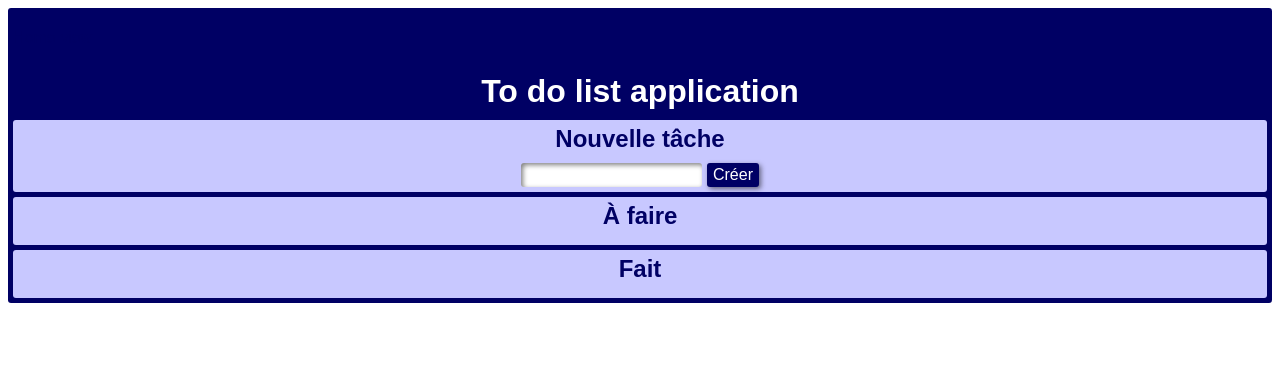
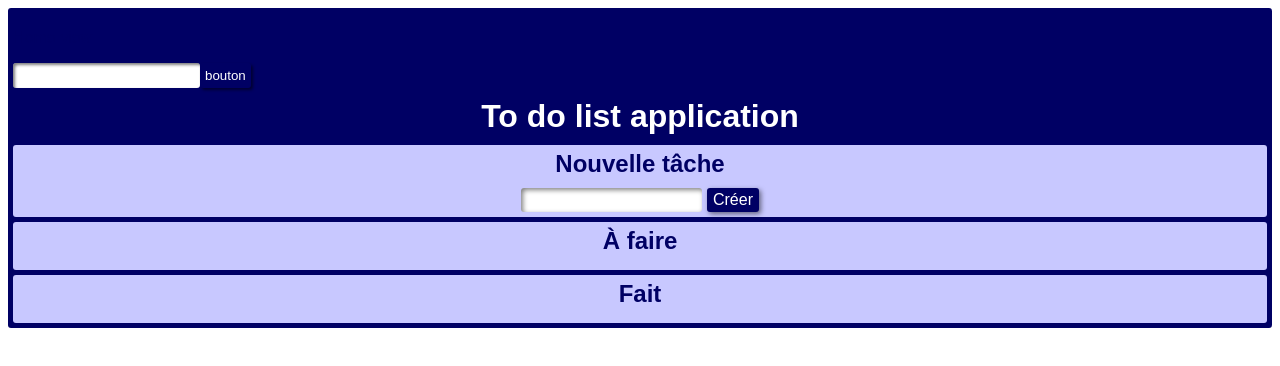
Before and after one commit to alebus84/to-do-list-application-v1.0.0, a Vue app: page / in a window 1280 px wide. Shown: the top 366 px of the page. Built offline with nearby package versions, Linux system fonts and the light colour scheme.

Commit message:
Création d'un composant input.

```diff
--- /dev/null
+++ b/src/components/Input.vue
@@ -0,0 +1,58 @@
+<template>
+
+  <input
+      v-if="props.type === 'text'"
+      class="text-input"
+      :type="props.type">
+
+  <input
+      v-else-if="props.type === 'button'"
+      class="button-input"
+      :type="props.type"
+      :value="props.value">
+
+</template>
+
+<script setup>
+
+// Définition des props :
+const props = defineProps({
+
+  // Attribut "type" de l'input.
+  type: {
+    type: String,
+    required: true
+  },
+
+  // Attribut "value" de l'input.
+  value: {
+    type: String,
+    required: false
+  }
+
+});
+// Fin de définition des props.
+
+</script>
+
+<style scoped>
+
+.text-input {
+  background-color: var(--white-color);
+  color: var(--dark-blue-color);
+  border: none;
+  box-shadow: var(--small-inner-shadow);
+  border-radius: var(--small-border-radius);
+  padding: var(--small-padding);
+}
+
+.button-input {
+  background-color: var(--dark-blue-color);
+  color: var(--white-color);
+  border: none;
+  box-shadow: var(--small-shadow);
+  border-radius: var(--small-border-radius);
+  padding: var(--small-padding);
+}
+
+</style>
--- a/src/css/main.css
+++ b/src/css/main.css
@@ -0,0 +1,17 @@
+:root {
+
+    /* Couleurs : */
+    --white-color: rgb(255, 255, 255);
+    --dark-blue-color: rgb(0, 0, 100);
+
+    /* Arrondis : */
+    --small-border-radius: 3px;
+
+    /* Ombres : */
+    --small-inner-shadow: inset 2px 2px 3px rgba(0, 0, 0, 0.5);
+    --small-shadow: 2px 2px 3px rgba(0, 0, 0, 0.5);
+
+    /* Marges : */
+    --small-padding: 5px;
+
+}
--- a/src/js/main.js
+++ b/src/js/main.js
@@ -1,4 +1,7 @@
+import '../css/main.css';
+
 import { createApp } from 'vue';
+
 import App from '../../App.vue';
 
 const app = createApp(App);
--- a/src/views/Home.vue
+++ b/src/views/Home.vue
@@ -6,10 +6,17 @@
       Home view
     </p>
 
+    <Input type="text" />
+    <Input type="button" value="bouton"/>
+
   </div>
 
 </template>
 
-<script setup></script>
+<script setup>
+
+import Input from "@/components/Input.vue";
+
+</script>
 
 <style scoped></style>
```
